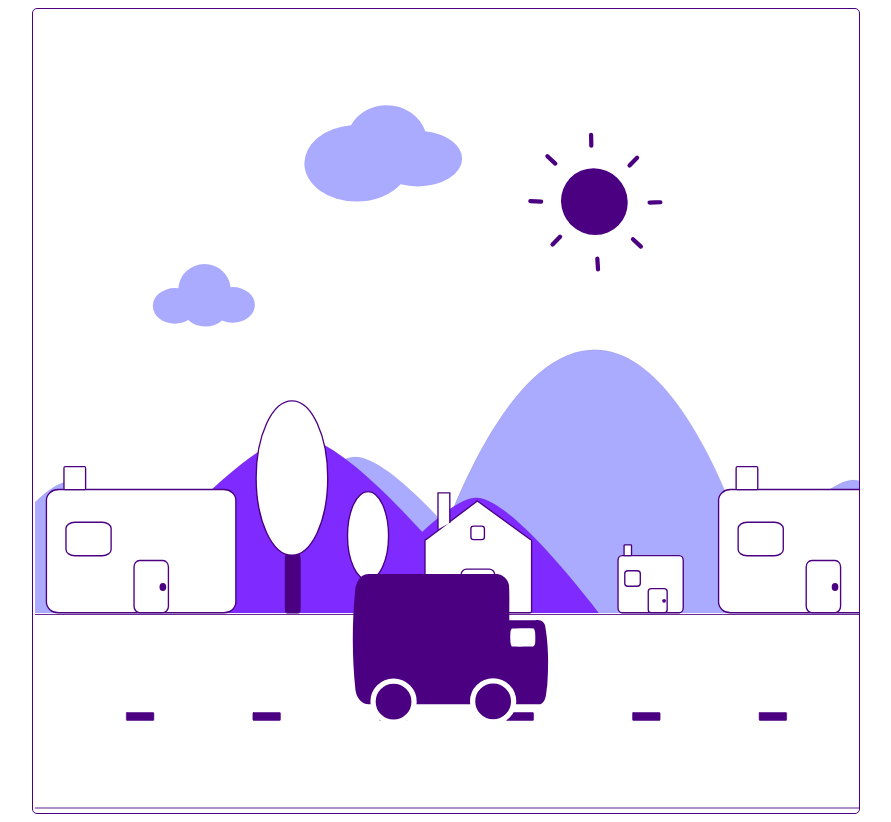
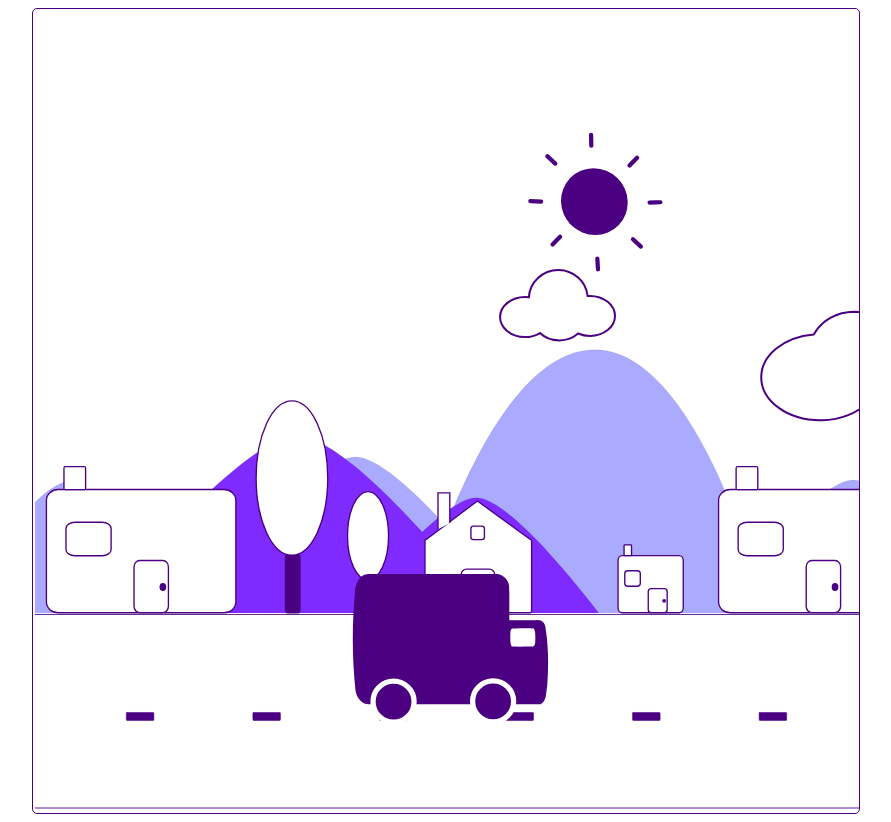
Before and after one commit to anhquang2605/svganimationtest, a plain HTML site: page car animation test/truckbounce.html in a window 1280 px wide. Shown: the whole page, without its empty margins (194-1085 px from the left). Drawn offline with Linux system fonts and the light colour scheme.

Commit message:
add the clouds to the background

```diff
--- a/car animation test/animation.css
+++ b/car animation test/animation.css
@@ -47,12 +47,9 @@
 #clouds{
    position: absolute;
    top: 0;
-   left: 10%;
 }
 #clouds path{
-   fill:#aaaaff;
-   transform: translateX(200px);
+   stroke: indigo;
+   fill: white;
+   stroke-width: 2px;
 }
-#clouds .smallc{
-   transform: translateY(160px);
-}
--- a/car animation test/animation.js
+++ b/car animation test/animation.js
@@ -75,17 +75,53 @@ var suncore = anime({
   duration: 8000,
   loop: true,
 })
+let cloudContainer = document.getElementById("clouds");
+var smallCloud = document.getElementsByClassName("smallc")[0];
+var largeCloud = document.getElementsByClassName("largec")[0];
+let cloudStore = [smallCloud,largeCloud];
+var loop = 0;
+let OFFSET = 1374.5;
+var replacement = [];
 var clouds = anime({
    targets: "#clouds",
-   translateX: -1800,
+   translateX: -1374.5,
    easing: 'linear',
-   duration: 15000,
+   duration: 60000,
    loop: true,
+   loopBegin: (anim) =>{
+    removeClouds()
+    if(loop == 0){
+        generateClouds(3,OFFSET);
+    }
+    loop += 1;
+    replaceClouds();
+    generateClouds(3);
+   },
    loopComplete: (anim) => {
 
-   }
+
+   },
 })
-let cloudContainer = document.getElementById("clouds");
-let generateClouds = () => {
-
+let generateClouds = (noOfClouds, offset = 0) => {
+        for (var i = 0; i < noOfClouds; i += 1){
+            let dacloud = cloudStore[Math.floor(Math.random() * 2)].cloneNode(true); //alternating between small or large
+            let xOffset = ((Math.random()*200 + 250) * i + offset) * -1;
+            let yOffset = (Math.random()*235);
+            dacloud.style = "transform: translate(" +xOffset+ "px, " + yOffset + "px);";
+            cloudContainer.append(dacloud);
+            if (offset == 0){
+                let clone = dacloud.cloneNode(true);
+                clone.style = "transform: translate(" + (xOffset - OFFSET)+ "px, " + yOffset + "px);";
+                replacement.push(clone);
+            }
+        }
 }
+let replaceClouds = () =>{
+    for (let cloud in replacement){
+        cloudContainer.append(replacement[cloud])
+    }
+    replacement = [];
+}
+let removeClouds = () => {
+    cloudContainer.innerHTML = "";
+}
--- a/car animation test/truckbounce.html
+++ b/car animation test/truckbounce.html
@@ -121,7 +121,7 @@
          style="fill:none;stroke:#000000;stroke-width:2.64583325;stroke-linecap:round;stroke-linejoin:miter;stroke-miterlimit:4;stroke-opacity:1" />
       </g>
    </svg>
-   <svg id="clouds" height="400px" width="120%" preserveAspectRatio="xMaxYMax meet" viewBox="0 0 450 450">
+   <svg id="clouds" height="450px" width="200%" preserveAspectRatio="xMaxYMax meet" viewBox="0 0 450 450">
       <path
       style="opacity:1;fill-opacity:1;fill-rule:evenodd;"
       d="m 112.8874,108.20089 a 45.168151,41.199401 0 0 0 -40.253371,22.60844 58.964288,43.089288 0 0 0 -52.539421,42.78137 58.964288,43.089288 0 0 0 58.963822,43.08936 58.964288,43.089288 0 0 0 49.27452,-19.4846 49.9794,31.270535 0 0 0 19.30735,2.43293 49.9794,31.270535 0 0 0 49.97937,-31.27045 49.9794,31.270535 0 0 0 -41.50341,-30.78468 45.168151,41.199401 0 0 0 -43.22886,-29.37237 z"
```
